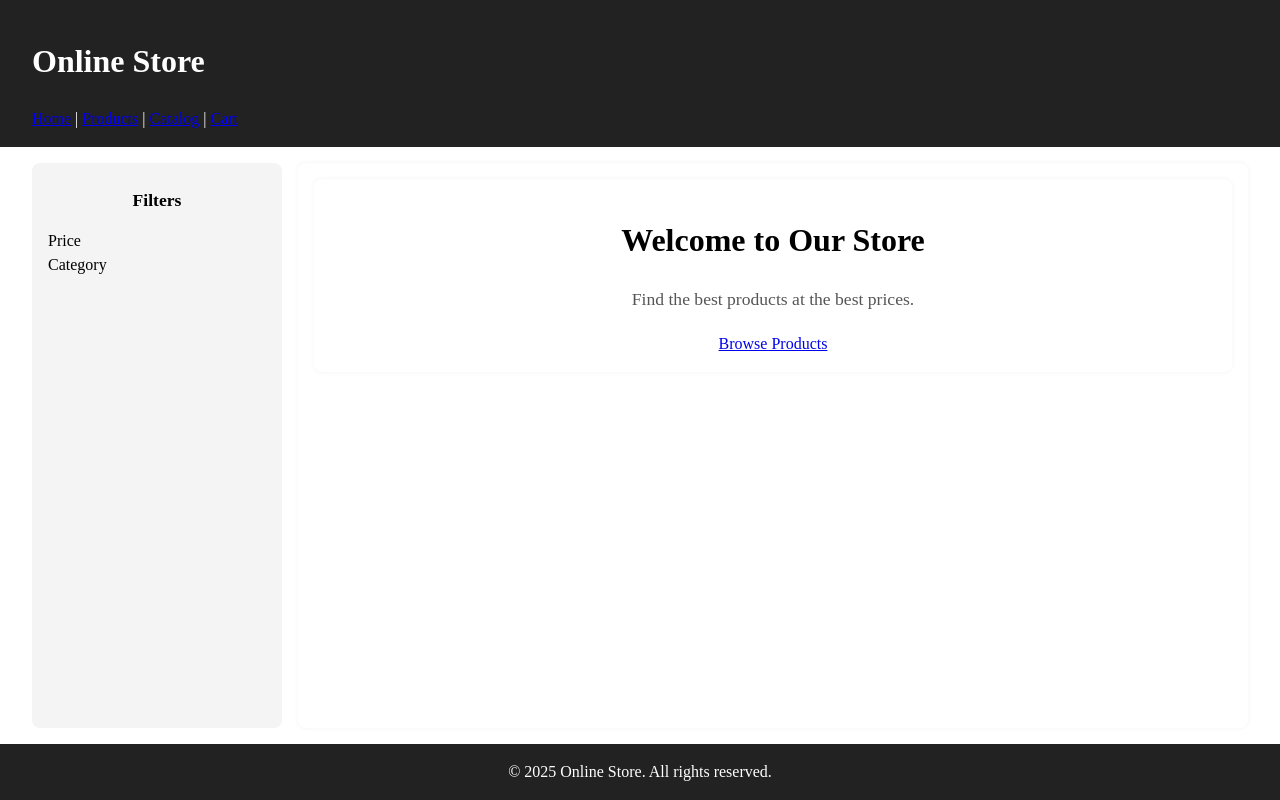
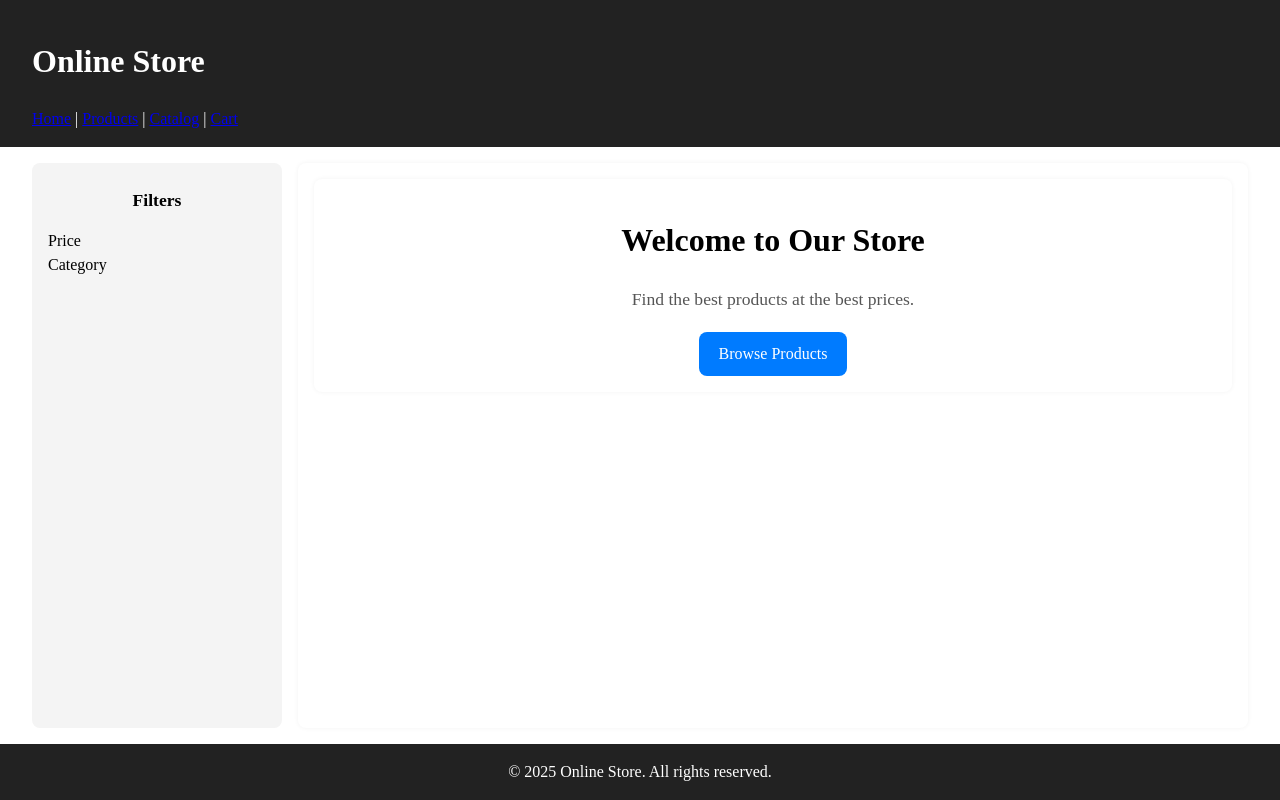
Before and after one commit to iKuzenkov/online-store-react, a React (Vite) app: page / in a window 1280 px wide. Built offline with nearby package versions, Linux system fonts and the light colour scheme.

Commit message:
Home.jsx - fix bag

```diff
--- a/src/pages/home/Home.jsx
+++ b/src/pages/home/Home.jsx
@@ -7,7 +7,7 @@ function Home() {
     <main className="home">
       <h1>Welcome to Our Store</h1>
       <p>Find the best products at the best prices.</p>
-      <Link to="/products" className="home_cta">
+      <Link to="/products" className="home__cta">
         Browse Products
       </Link>
     </main>
--- a/src/pages/home/Home.scss
+++ b/src/pages/home/Home.scss
@@ -13,17 +13,17 @@
     color: #555;
   }
 
-  //   &__cta {
-  //     display: inline-block;
-  //     padding: 10px 20px;
-  //     border-radius: 8px;
-  //     background: #007bff;
-  //     color: #fff;
-  //     text-decoration: none;
-  //     transition: background 0.2 ease;
+  &__cta {
+    display: inline-block;
+    padding: 10px 20px;
+    border-radius: 8px;
+    background: #007bff;
+    color: #fff;
+    text-decoration: none;
+    transition: background 0.2 ease;
 
-  //     &:hover {
-  //       background: #0056b3;
-  //     }
-  //   }
+    &:hover {
+      background: #0056b3;
+    }
+  }
 }
```
